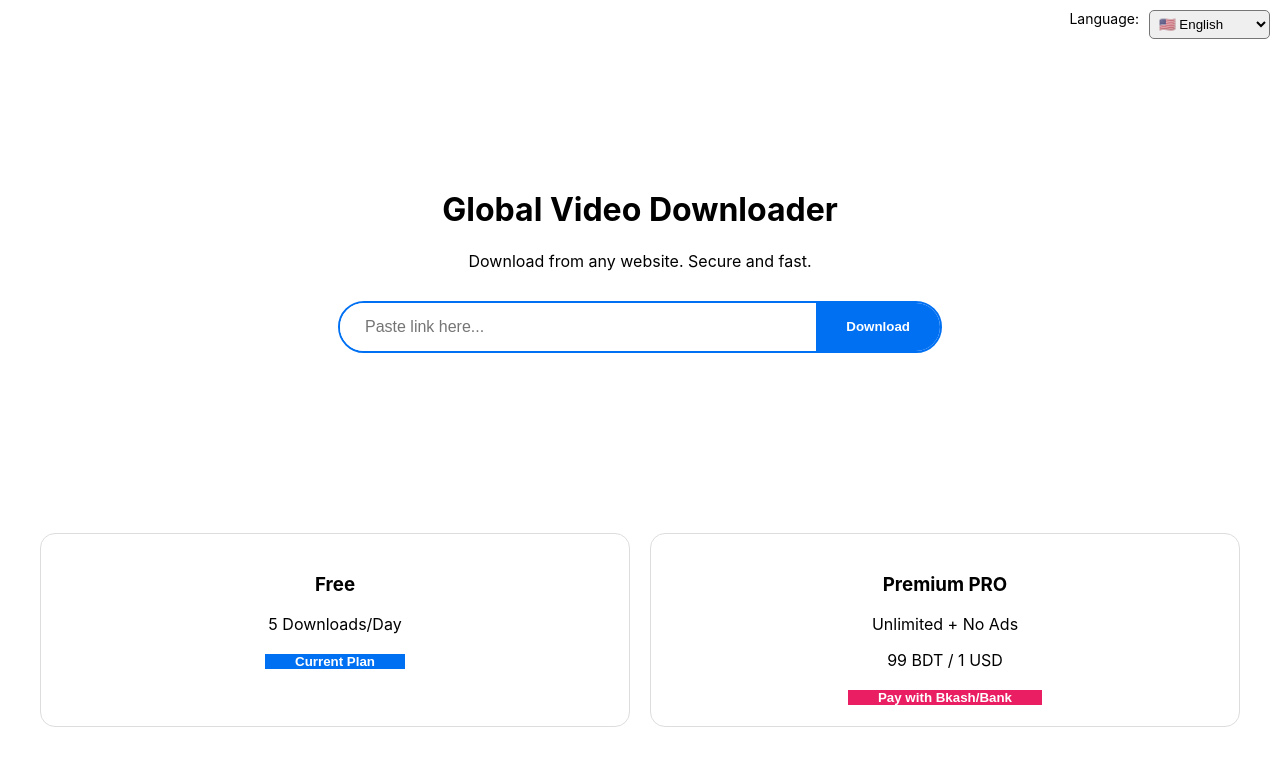
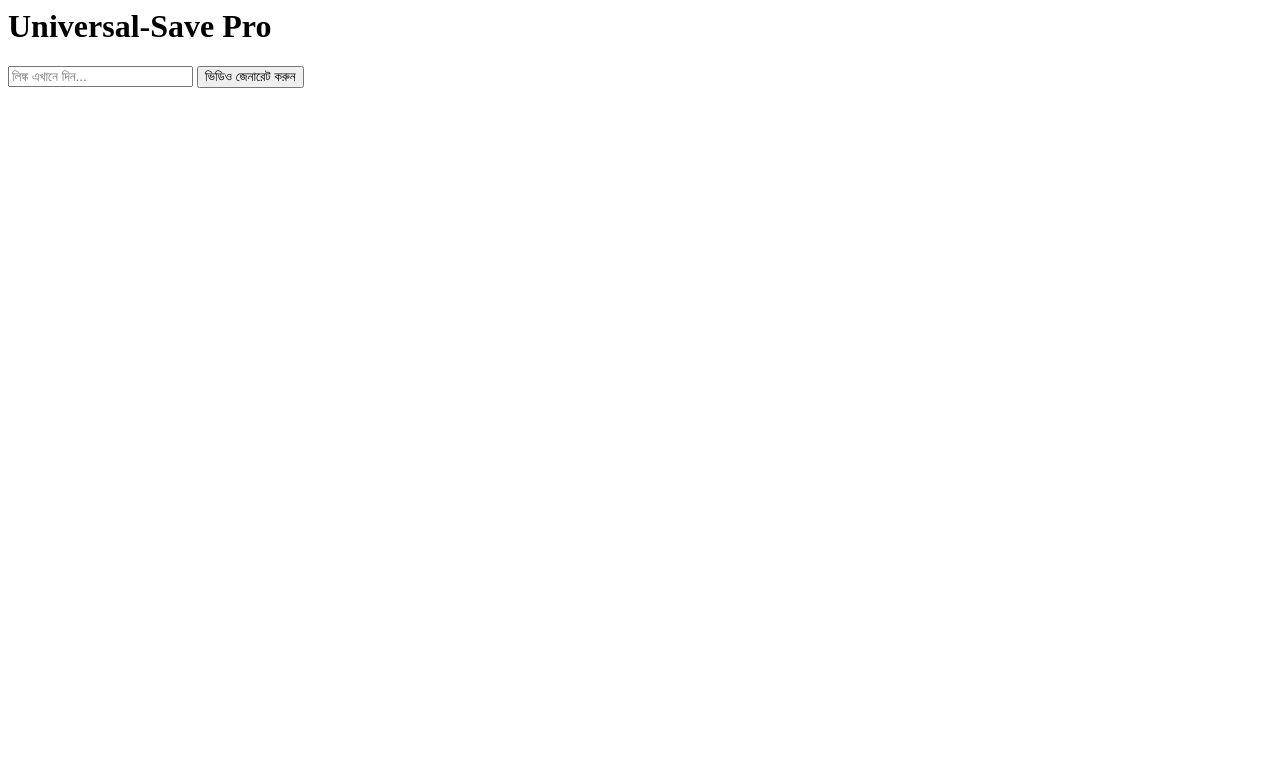
Before and after one commit to mdshakilbai603/Universal-Save, a plain HTML site: page index.html in a window 1280 px wide. Drawn offline with Linux system fonts and the light colour scheme.

Commit message:
Update index.html

```diff
--- a/index.html
+++ b/index.html
@@ -1,111 +1,24 @@
-<!DOCTYPE html>
-<html lang="en">
-<head>
-    <meta charset="UTF-8">
-    <meta name="viewport" content="width=device-width, initial-scale=1.0">
-    <meta name="description" content="Universal-Save: Download videos from FB, Insta, YT in 10+ languages. Fast, Secure, and Global.">
-    <title>Universal-Save Pro | Global Video Downloader</title>
+<div class="container">
+    <h1>Universal-Save Pro</h1>
+    <input type="text" id="vUrl" placeholder="লিঙ্ক এখানে দিন...">
+    <button onclick="process()">ভিডিও জেনারেট করুন</button>
+</div>
 
-    <link rel="alternate" hreflang="en" href="https://universal-save.com/en" />
-    <link rel="alternate" hreflang="bn" href="https://universal-save.com/bn" />
-    <link rel="alternate" hreflang="zh" href="https://universal-save.com/zh" />
-    <link rel="alternate" hreflang="ru" href="https://universal-save.com/ru" />
-    <link rel="alternate" hreflang="hi" href="https://universal-save.com/hi" />
+<script>
+async function process() {
+    const url = document.getElementById('vUrl').value;
+    if(!url) return alert("লিঙ্ক দিন!");
 
-    <style>
-        :root {
-            --primary: #0070f3;
-            --bg: #ffffff;
-            --text: #000000;
-        }
-        [data-theme='dark'] {
-            --bg: #000000;
-            --text: #ffffff;
-        }
-        body { margin: 0; font-family: -apple-system, system-ui, sans-serif; background: var(--bg); color: var(--text); transition: 0.3s; }
-
-        /* Performance Optimization: Critical CSS */
-        .container { max-width: 1200px; margin: 0 auto; padding: 20px; text-align: center; }
-        .lang-switcher { display: flex; justify-content: flex-end; gap: 10px; padding: 10px; font-size: 14px; }
-        .lang-switcher select { border-radius: 5px; padding: 5px; cursor: pointer; }
-
-        .hero { padding: 100px 20px; }
-        .input-group { display: flex; max-width: 600px; margin: 30px auto; border: 2px solid var(--primary); border-radius: 50px; overflow: hidden; }
-        input { flex: 1; border: none; padding: 15px 25px; outline: none; font-size: 16px; }
-        button { background: var(--primary); color: white; border: none; padding: 0 30px; cursor: pointer; font-weight: bold; }
-
-        /* Payment Section */
-        .pricing { display: grid; grid-template-columns: repeat(auto-fit, minmax(250px, 1fr)); gap: 20px; margin-top: 50px; }
-        .card { border: 1px solid #ddd; padding: 20px; border-radius: 15px; transition: transform 0.2s; }
-        .card:hover { transform: translateY(-10px); border-color: var(--primary); }
-    </style>
-</head>
-<body>
-
-    <div class="lang-switcher">
-        <label for="lang">Language:</label>
-        <select id="lang" onchange="changeLanguage(this.value)">
-            <option value="en">🇺🇸 English</option>
-            <option value="bn">🇧🇩 বাংলা</option>
-            <option value="zh">🇨🇳 Chinese</option>
-            <option value="ru">🇷🇺 Russian</option>
-            <option value="hi">🇮🇳 Hindi</option>
-            <option value="es">🇪🇸 Spanish</option>
-            <option value="ar">🇸🇦 Arabic</option>
-            <option value="fr">🇫🇷 French</option>
-            <option value="pt">🇵🇹 Portuguese</option>
-            <option value="ja">🇯🇵 Japanese</option>
-        </select>
-    </div>
-
-    <div class="container">
-        <header class="hero">
-            <h1 id="main-title">Global Video Downloader</h1>
-            <p id="sub-title">Download from any website. Secure and fast.</p>
-
-            <div class="input-group">
-                <input type="text" id="videoUrl" placeholder="Paste link here...">
-                <button onclick="startDownload()">Download</button>
-            </div>
-        </header>
-
-        <section id="subscription" class="pricing">
-            <div class="card">
-                <h3>Free</h3>
-                <p>5 Downloads/Day</p>
-                <button disabled>Current Plan</button>
-            </div>
-            <div class="card">
-                <h3>Premium PRO</h3>
-                <p>Unlimited + No Ads</p>
-                <p>99 BDT / 1 USD</p>
-                <button onclick="openPayment()" style="background: #e91e63;">Pay with Bkash/Bank</button>
-            </div>
-        </section>
-    </div>
-
-    <script>
-        // Language Data Object
-        const translations = {
-            en: { title: "Global Video Downloader", sub: "Download from any website.", placeholder: "Paste link here..." },
-            bn: { title: "গ্লোবাল ভিডিও ডাউনলোডার", sub: "যেকোনো ওয়েবসাইট থেকে ডাউনলোড করুন।", placeholder: "লিঙ্ক পেস্ট করুন..." },
-            zh: { title: "全球视频下载器", sub: "从任何网站下载。", placeholder: "在此粘贴链接..." },
-            ru: { title: "Глобальный загрузчик видео", sub: "Скачать с любого сайта.", placeholder: "Вставьте ссылку здесь..." },
-            hi: { title: "ग्लोबल वीडियो डाउनलोडर", sub: "किसी भी वेबसाइट से डाउनलोड करें।", placeholder: "लिंक यहाँ पेस्ट करें..." }
-        };
-
-        function changeLanguage(lang) {
-            document.getElementById('main-title').innerText = translations[lang].title;
-            document.getElementById('sub-title').innerText = translations[lang].sub;
-            document.getElementById('videoUrl').placeholder = translations[lang].placeholder;
-            // Store preference
-            localStorage.setItem('prefLang', lang);
-        }
-
-        function openPayment() {
-            alert("Redirecting to Local Bank/Bkash Gateway...");
-            // এখানে তোমার বিকাশের API বা ব্যাংক ট্রান্সফার লিঙ্ক বসবে
-        }
-    </script>
-</body>
-</html>
+    const res = await fetch('/api/fetch', {
+        method: 'POST',
+        headers: {'Content-Type': 'application/json'},
+        body: JSON.stringify({url: url})
+    });
+    const data = await res.json();
+    if(data.success) {
+        // তথ্যগুলো লোকাল স্টোরেজে সেভ করে দ্বিতীয় পেজে পাঠিয়ে দেওয়া
+        localStorage.setItem('vData', JSON.stringify(data));
+        window.location.href = '/preview';
+    } else { alert("Error!"); }
+}
+</script>
```
